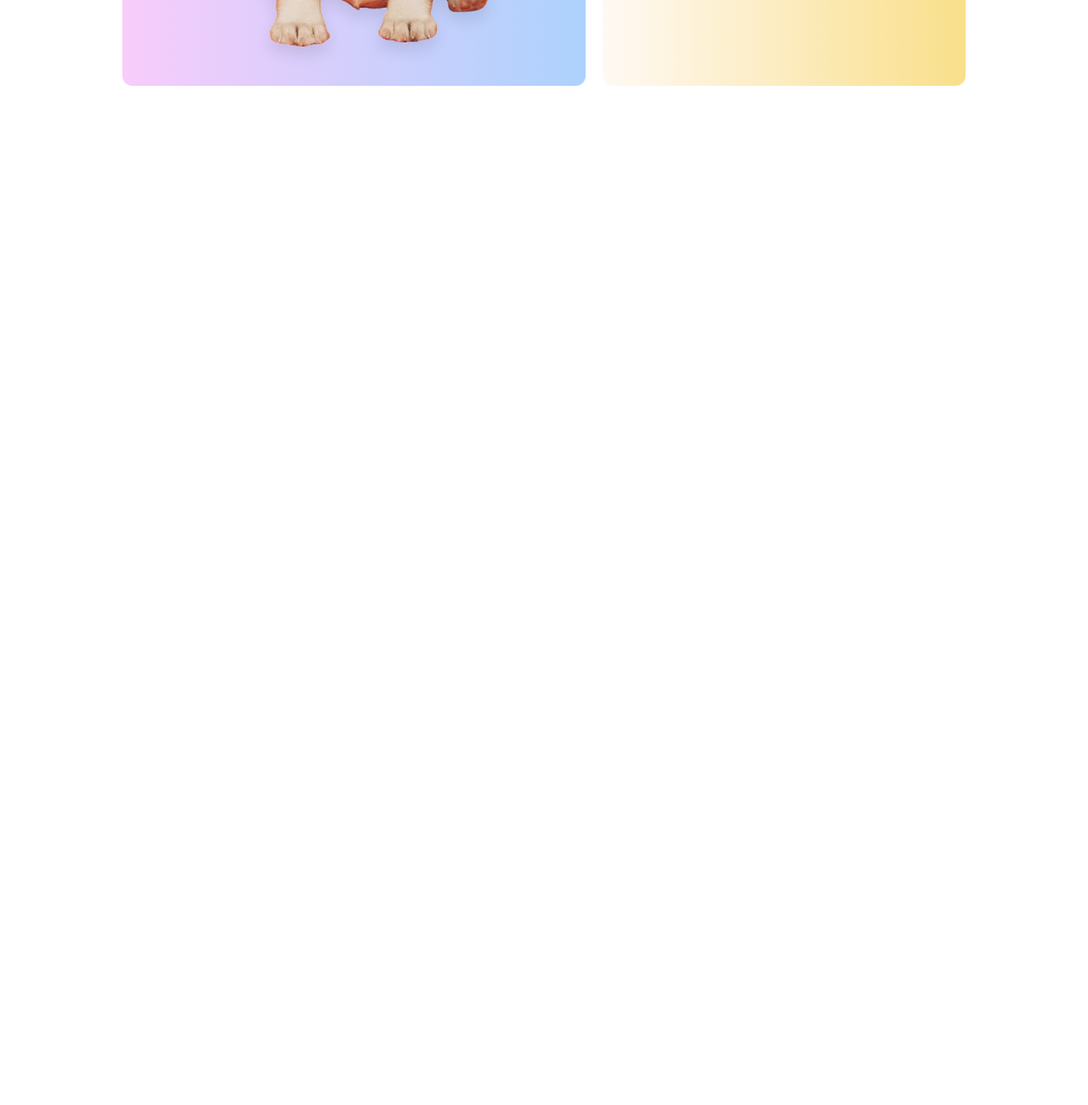
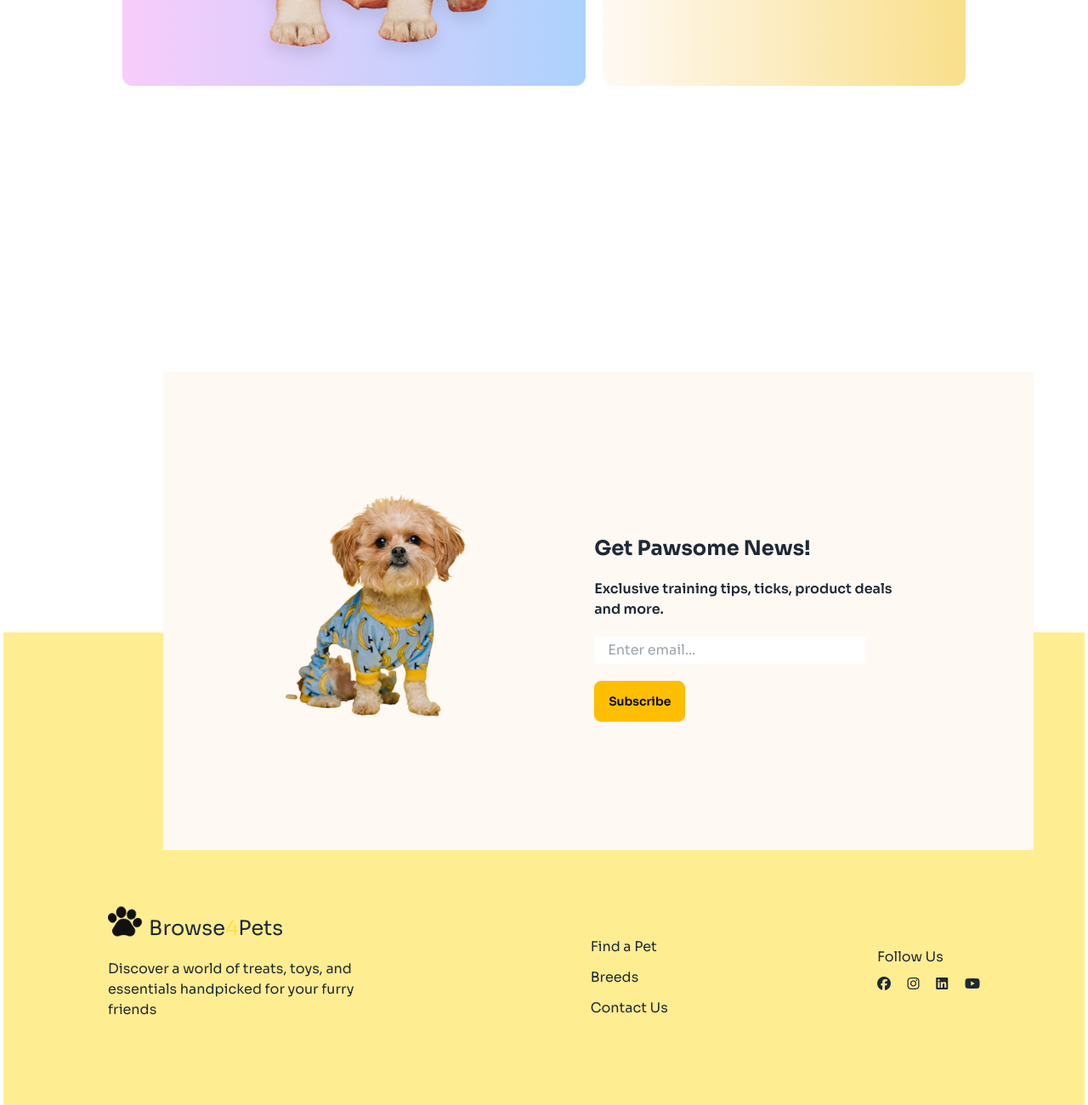
Before and after one commit to MaHdIn2020/pet-shop, a plain HTML site: page index.html in a window 1280 px wide. Shown: the part 2772-4072 px from the top of the page at 85% size. Before the commit the page ends 2873 px from the top, so only its background shows below. Drawn offline with nearby package versions, Linux system fonts and the light colour scheme; a web font is replaced by a local one.

Commit message:
main part done

```diff
--- a/index.html
+++ b/index.html
@@ -218,7 +218,7 @@
         </section>
         <!-- Pricing -->
         <h1 class="mt-20 mb-5 lg:mb-20 lg:px-11 font-bold text-2xl lg:text-4xl mx-4 lg:mx-36">Everyday low Price</h1>
-        <section class="flex flex-col lg:flex-row mx-4 lg:mx-36 space-y-5 lg:space-y-0 lg:space-x-5">
+        <section class="flex mb-20 flex-col lg:flex-row mx-4 lg:mx-36 space-y-5 lg:space-y-0 lg:space-x-5">
             <div class="relative w-full lg:w-2/3 rounded-xl p-36 lg:p-48 bg-gradient-to-r from-[#F8CCFB] to-[#ACD2FD]">
                 <div class="relative bottom-28 lg:bottom-0 space-y-2">
                     <h3 class="font-semibold hidden lg:block lg:text-xl">Under Price</h3>
@@ -241,6 +241,49 @@
             </div>
         </section>
 
+        <!-- last part -->
+         <section class="relative">
+        <!-- newsletter -->
+         <section class="relative top-60 lg:top-64 p-4 w-4/5 lg:p-36 flex flex-col lg:flex-row bg-[#FFF9F4] mx-12 lg:mx-48 lg:space-x-36 lg:space-y-10 text-center items-center lg:text-left">
+            <div class="w-64 ">
+                <img src="c1-assets/cute-pet-mid.png" alt="">
+            </div>
+            <div class="">
+                <h1 class="mb-5 font-bold text-xl lg:text-2xl">Get Pawsome News!</h1>
+                <h3 class="mb-5 font-semibold text-base">Exclusive training tips, ticks, product deals and more.</h3>
+                <input class="mb-5 p-4 w-80 h-8 bg-white" type="email" placeholder="Enter email..."><br>
+                <button class="btn btn-warning">Subscribe</button>
+            </div>
+         </section>
+        <!-- footer -->
+         <footer class=" lg:mx-1 bg-[#FFDC2680] flex flex-col lg:flex-row lg:items-center lg:justify-around">
+            <div class="mx-12 lg:mb-20 lg:mx-30 mt-80">
+                <div class="flex space-x-2">
+                    <img class="w-10 h-10" src="c1-assets/logo-footer.png" alt="">
+                    <h1 class="text-2xl pt-3 mb-5 ">Browse<span class="text-yellow-300">4</span>Pets</h1>
+                </div>
+                <p class="mb-5">Discover a world of treats, toys, and <br> essentials handpicked for your furry <br> friends</p>
+            </div>
+            <div class="mx-12 lg:mb-16 lg:ml-20 lg:mt-80">
+                <ul class="space-y-3">
+                    <li>Find a Pet</li>
+                    <li>Breeds</li>
+                    <li>Contact Us</li>
+                </ul>
+            </div>
+            <div class="mx-12 mb-20 mt-5 lg:mx-30 lg:mt-80">
+                <h3 class="mb-2">Follow Us</h3>
+                <div class="space-x-4">
+                    <i class="fa-brands fa-facebook"></i>
+                    <i class="fa-brands fa-instagram"></i>
+                    <i class="fa-brands fa-linkedin"></i>
+                    <i class="fa-brands fa-youtube"></i>
+
+                </div>
+            </div>
+         </footer>
+         </section>
+
 
 
     </main>
```
